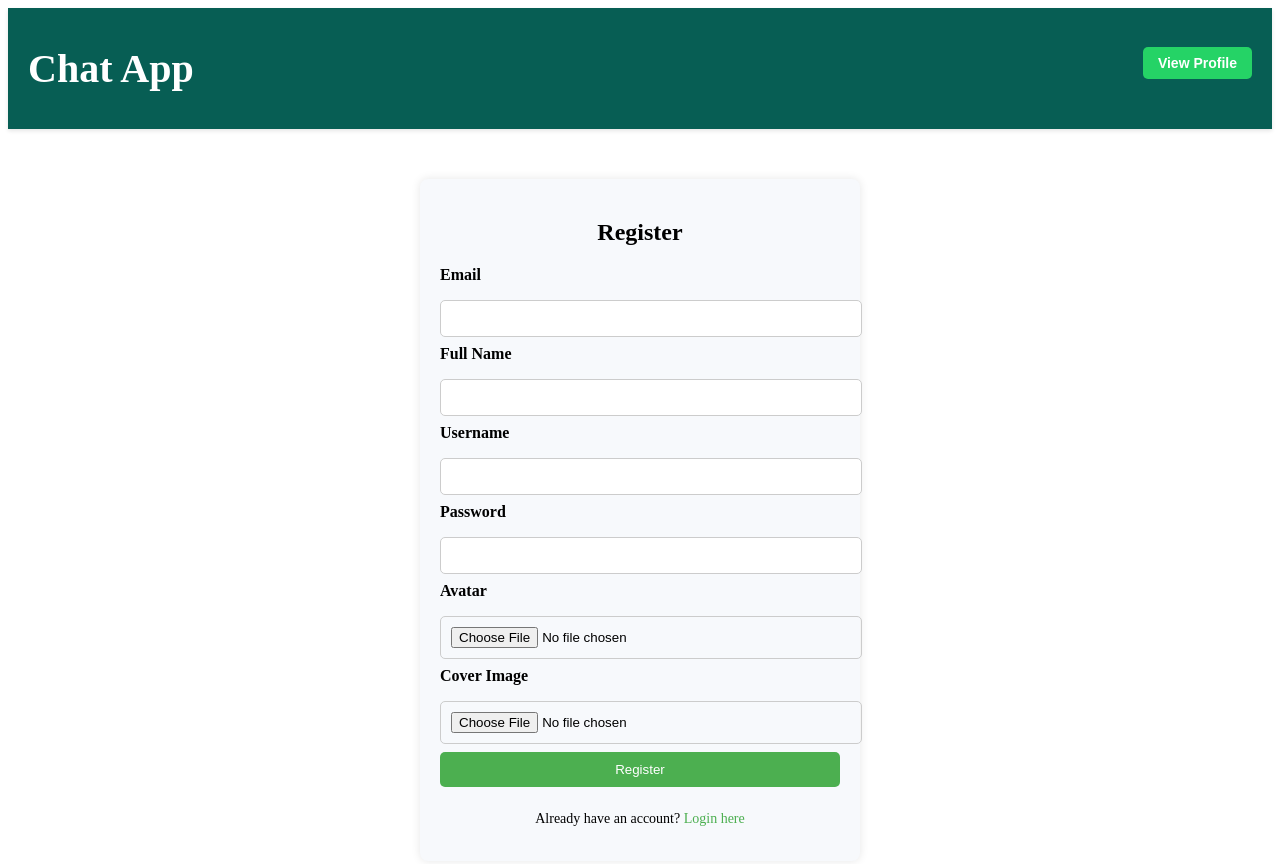
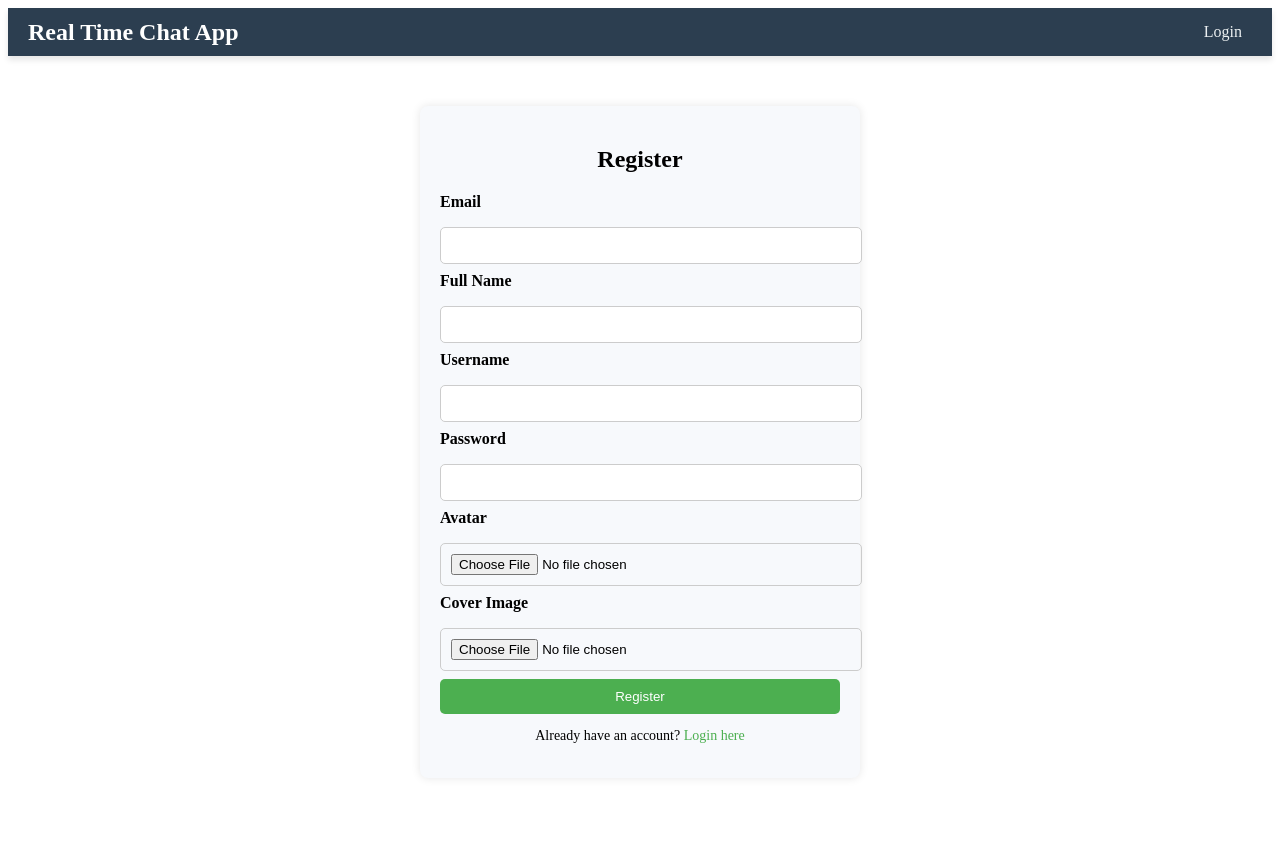
Before and after one commit to Shravan9393/Real_Time_Chat_APP, a React (Create React App) app in the folder chat-frontend/: page /register in a window 1280 px wide. Shown: the top 864 px of the page. After the commit the page ends 828 px from the top, so only its background shows below. Built offline with nearby package versions, Linux system fonts and the light colour scheme.

Commit message:
refactor: update proxy settings and enhance chat dashboard layout; implement user selection and messaging functionality

```diff
--- a/chat-frontend/package.json
+++ b/chat-frontend/package.json
@@ -18,7 +18,7 @@
     "test": "react-scripts test",
     "eject": "react-scripts eject"
   },
-  "proxy": "http://localhost:3000",
+  "proxy": "http://localhost:5000",
   "eslintConfig": {
     "extends": [
       "react-app",
--- a/chat-frontend/src/App.js
+++ b/chat-frontend/src/App.js
@@ -26,7 +26,7 @@ function App() {
     <AuthProvider>
       <Router>
         <div className="container">
-          <Navbar /> {/* Navbar remains globally here */}
+          <Navbar />
           <Routes>
             <Route
               path="/"
@@ -59,6 +59,15 @@ function App() {
             />
             <Route path="/forgot-password" element={<ForgotPasswordPage />} />
             <Route
+              path="/chat"
+              element={
+                <ProtectedRoute
+                  element={<ChatDashboard />}
+                  redirectTo="/login"
+                />
+              }
+            />
+            <Route
               path="/profile"
               element={
                 <ProtectedRoute element={<ProfilePage />} redirectTo="/login" />
--- a/chat-frontend/src/components/chat/chatDashboard.css
+++ b/chat-frontend/src/components/chat/chatDashboard.css
@@ -1,30 +1,85 @@
-.profile-section {
-  margin-top: 20px; /* Adds some spacing between the chat list and buttons */
+/* chatDashboard.css */
+.chat-dashboard {
   display: flex;
-  flex-direction: column; /* Stack buttons vertically */
-  align-items: flex-start; /* Align buttons to the left */
+  flex-direction: column;
+  height: 100vh;
 }
 
-.view-profile-button,
-button {
-  margin-bottom: 10px; /* Add spacing between buttons */
-  padding: 10px 15px;
-  background-color: #007bff;
+.dashboard-header {
+  display: flex;
+  justify-content: space-between;
+  align-items: center;
+  background-color: #2c3e50;
   color: white;
+  padding: 10px 20px;
+}
+
+.nav-buttons button {
+  margin-left: 10px;
+  padding: 5px 10px;
   border: none;
+  background-color: #3498db;
+  color: white;
   border-radius: 5px;
   cursor: pointer;
+  transition: background-color 0.3s;
 }
 
-.view-profile-button:hover,
-button:hover {
-  background-color: #0056b3;
+.nav-buttons button:hover {
+  background-color: #2980b9;
 }
 
-button {
-  background-color: #f44336; /* Logout button color */
+.dashboard-body {
+  display: flex;
+  flex: 1;
 }
 
-button:hover {
-  background-color: #d32f2f;
+.sidebar {
+  width: 25%;
+  background-color: #ecf0f1;
+  padding: 10px;
+  border-right: 1px solid #bdc3c7;
+  overflow-y: auto;
 }
+
+.sidebar h2 {
+  margin-bottom: 15px;
+  color: #2c3e50;
+}
+
+.chat-list {
+  list-style: none;
+  padding: 0;
+  margin: 0;
+}
+
+.chat-item {
+  padding: 10px 15px;
+  margin-bottom: 5px;
+  background-color: #ffffff;
+  border-radius: 5px;
+  cursor: pointer;
+  transition: background-color 0.3s;
+}
+
+.chat-item:hover {
+  background-color: #f1f1f1;
+}
+
+.chat-item.active {
+  background-color: #3498db;
+  color: white;
+}
+
+.chat-window-container {
+  flex: 1;
+  display: flex;
+  justify-content: center;
+  align-items: center;
+  background-color: #f7f7f7;
+}
+
+.no-chat-selected {
+  font-size: 1.2rem;
+  color: #7f8c8d;
+}
--- a/chat-frontend/src/components/chat/chatDashboard.js
+++ b/chat-frontend/src/components/chat/chatDashboard.js
@@ -6,6 +6,7 @@ import axios from "axios";
 
 const ChatDashboard = () => {
   const [users, setUsers] = useState([]);
+  const [selectedUser, setSelectedUser] = useState(null);
   const navigate = useNavigate();
 
   useEffect(() => {
@@ -28,6 +29,10 @@ const ChatDashboard = () => {
     navigate("/login");
   };
 
+  const selectUser = (user) => {
+    setSelectedUser(user);
+  };
+
   return (
     <div className="chat-dashboard">
       <header className="dashboard-header">
@@ -42,11 +47,27 @@ const ChatDashboard = () => {
           <h2>Chats</h2>
           <ul className="chat-list">
             {users.map((user) => (
-              <li key={user.id}>{user.username}</li>
+              <li
+                key={user.id}
+                className={`chat-item ${
+                  selectedUser?.id === user.id ? "active" : ""
+                }`}
+                onClick={() => selectUser(user)}
+              >
+                {user.username}
+              </li>
             ))}
           </ul>
         </div>
-        <ChatWindow />
+        <div className="chat-window-container">
+          {selectedUser ? (
+            <ChatWindow user={selectedUser} />
+          ) : (
+            <div className="no-chat-selected">
+              Select a chat to start messaging.
+            </div>
+          )}
+        </div>
       </div>
     </div>
   );
--- a/chat-frontend/src/components/chat/chatWindow.css
+++ b/chat-frontend/src/components/chat/chatWindow.css
@@ -1,56 +1,68 @@
+/* chatWindow.css */
 .chat-window {
-  flex: 1;
   display: flex;
   flex-direction: column;
-  background-color: #f0f4f8;
+  width: 100%;
+  height: 100%;
+}
+
+.chat-header {
+  background-color: #2c3e50;
+  color: white;
+  padding: 10px;
+  text-align: center;
 }
 
 .messages {
   flex: 1;
+  padding: 10px;
   overflow-y: auto;
-  padding: 20px;
-  background-color: #e5ddd5;
+  background-color: #ecf0f1;
 }
 
 .message {
-  max-width: 70%;
-  padding: 10px 15px;
-  margin: 10px 0;
+  max-width: 60%;
+  margin-bottom: 10px;
+  padding: 10px;
   border-radius: 10px;
-  font-size: 14px;
-  word-wrap: break-word;
+  font-size: 0.9rem;
 }
 
 .message.sent {
+  background-color: #3498db;
+  color: white;
   align-self: flex-end;
-  background-color: #dcf8c6;
 }
 
 .message.received {
+  background-color: #bdc3c7;
   align-self: flex-start;
-  background-color: #fff;
 }
 
-.message-input {
+.chat-footer {
   display: flex;
   padding: 10px;
-  background-color: #f0f0f0;
+  background-color: #ecf0f1;
+  border-top: 1px solid #bdc3c7;
 }
 
-.message-input input {
+.chat-footer input {
   flex: 1;
   padding: 10px;
-  border: 1px solid #ddd;
-  border-radius: 20px;
+  border: 1px solid #bdc3c7;
+  border-radius: 5px;
   margin-right: 10px;
 }
 
-.message-input button {
-  padding: 10px 15px;
-  background-color: #4caf50;
+.chat-footer button {
+  padding: 10px 20px;
+  border: none;
+  background-color: #3498db;
   color: white;
-  border: none;
-  border-radius: 20px;
+  border-radius: 5px;
   cursor: pointer;
-  font-size: 14px;
 }
+
+.chat-footer button:hover {
+  background-color: #2980b9;
+}
--- a/chat-frontend/src/components/chat/chatWindow.js
+++ b/chat-frontend/src/components/chat/chatWindow.js
@@ -1,28 +1,43 @@
-import React, { useContext } from "react";
-import { ChatContext } from "../../context/chatContext";
-import MessageInput from "./messageInput";
+import React, { useState } from "react";
 import "./chatWindow.css";
 
-const ChatWindow = () => {
-  const { messages } = useContext(ChatContext);
+const ChatWindow = ({ user }) => {
+  const [messages, setMessages] = useState([]);
+  const [newMessage, setNewMessage] = useState("");
 
-  if (!messages) {
-    return <div>Loading messages...</div>;
-  }
+  const handleSendMessage = () => {
+    if (newMessage.trim()) {
+      setMessages([...messages, { sender: "You", text: newMessage }]);
+      setNewMessage("");
+    }
+  };
 
   return (
     <div className="chat-window">
+      <header className="chat-header">
+        <h2>Chat with {user.username}</h2>
+      </header>
       <div className="messages">
-        {messages.map((msg, index) => (
+        {messages.map((message, index) => (
           <div
             key={index}
-            className={`message ${msg.sender === "You" ? "sent" : "received"}`}
+            className={`message ${
+              message.sender === "You" ? "sent" : "received"
+            }`}
           >
-            {msg.text}
+            <p>{message.text}</p>
           </div>
         ))}
       </div>
-      <MessageInput />
+      <footer className="chat-footer">
+        <input
+          type="text"
+          placeholder="Type a message..."
+          value={newMessage}
+          onChange={(e) => setNewMessage(e.target.value)}
+        />
+        <button onClick={handleSendMessage}>Send</button>
+      </footer>
     </div>
   );
 };
--- a/chat-frontend/src/components/common/navbar.css
+++ b/chat-frontend/src/components/common/navbar.css
@@ -1,26 +1,41 @@
+/* navbar.css */
 .navbar {
   display: flex;
+  justify-content: space-between;
   align-items: center;
-  justify-content: space-between;
-  background-color: #075e54;
+  padding: 10px 20px;
+  background-color: #2c3e50;
   color: white;
-  padding: 10px 20px;
-  font-size: 20px;
-  font-weight: bold;
-  box-shadow: 0px 2px 4px rgba(0, 0, 0, 0.1);
+  box-shadow: 0 4px 6px rgba(0, 0, 0, 0.1);
+  position: sticky;
+  top: 0;
+  z-index: 1000;
 }
 
-.toggle-button {
-  padding: 8px 15px;
-  background-color: #25d366;
-  color: white;
-  border: none;
-  border-radius: 5px;
-  cursor: pointer;
-  font-size: 14px;
+.navbar-title {
+  font-size: 1.5rem;
   font-weight: bold;
 }
 
-.toggle-button:hover {
-  background-color: #20b954;
+.navbar-links {
+  display: flex;
+  gap: 15px;
 }
+
+.nav-link {
+  color: #ecf0f1;
+  text-decoration: none;
+  font-size: 1rem;
+  padding: 5px 10px;
+  transition: all 0.3s ease;
+}
+
+.nav-link:hover {
+  background-color: #34495e;
+  border-radius: 5px;
+  text-decoration: underline;
+}
+
+.nav-link:active {
+  color: #3498db;
+}
--- a/chat-frontend/src/components/common/navbar.js
+++ b/chat-frontend/src/components/common/navbar.js
@@ -1,22 +1,74 @@
-import React, { useState } from "react";
+import React from "react";
+import { Link, useLocation } from "react-router-dom";
 import "./navbar.css";
 
-const Navbar = ({ onToggleView }) => {
-  const [isProfileView, setIsProfileView] = useState(false);
+const Navbar = () => {
+  const location = useLocation();
 
-  // Handle the view toggle logic and call the onToggleView function passed from parent
-  const handleToggle = () => {
-    setIsProfileView((prev) => !prev);
-    onToggleView(!isProfileView); // Pass the updated view state to parent component
+  const renderLinks = () => {
+    switch (location.pathname) {
+      case "/register":
+        return (
+          <>
+            <Link to="/login" className="nav-link">
+              Login
+            </Link>
+          </>
+        );
+      case "/login":
+        return (
+          <>
+            <Link to="/register" className="nav-link">
+              Register
+            </Link>
+            <Link to="/forgot-password" className="nav-link">
+              Forgot Password
+            </Link>
+          </>
+        );
+      case "/":
+        return (
+          <>
+            <Link to="/profile" className="nav-link">
+              Profile
+            </Link>
+            <Link to="/logout" className="nav-link">
+              Logout
+            </Link>
+          </>
+        );
+      case "/profile":
+        return (
+          <>
+            <Link to="/" className="nav-link">
+              Chat Dashboard
+            </Link>
+            <Link to="/logout" className="nav-link">
+              Logout
+            </Link>
+          </>
+        );
+      default:
+        return (
+          <>
+            <Link to="/login" className="nav-link">
+              Login
+            </Link>
+            <Link to="/register" className="nav-link">
+              Register
+            </Link>
+          </>
+        );
+    }
   };
 
   return (
-    <div className="navbar">
-      <h1>{isProfileView ? "Profile Dashboard" : "Chat App"}</h1>
-      <button onClick={handleToggle} className="toggle-button">
-        {isProfileView ? "Go to Chat" : "View Profile"}
-      </button>
-    </div>
+    <nav className="navbar">
+      <div className="navbar-title">
+        {location.pathname === "/" ? "Chat Dashboard" : "Real Time Chat App"}
+      </div>
+      <div className="navbar-links">{renderLinks()}</div>
+    </nav>
   );
 };
 
```
